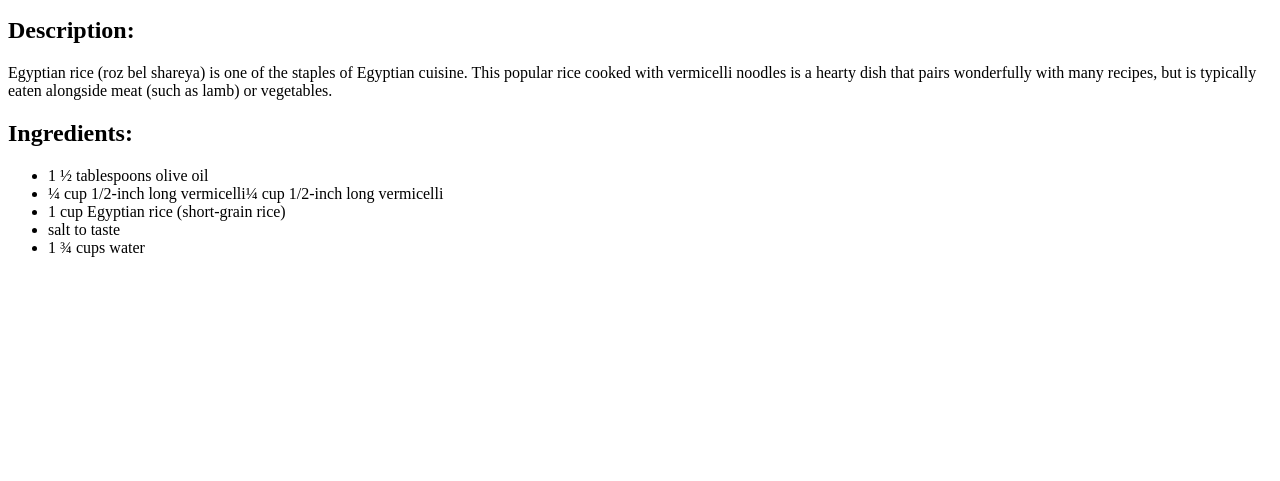
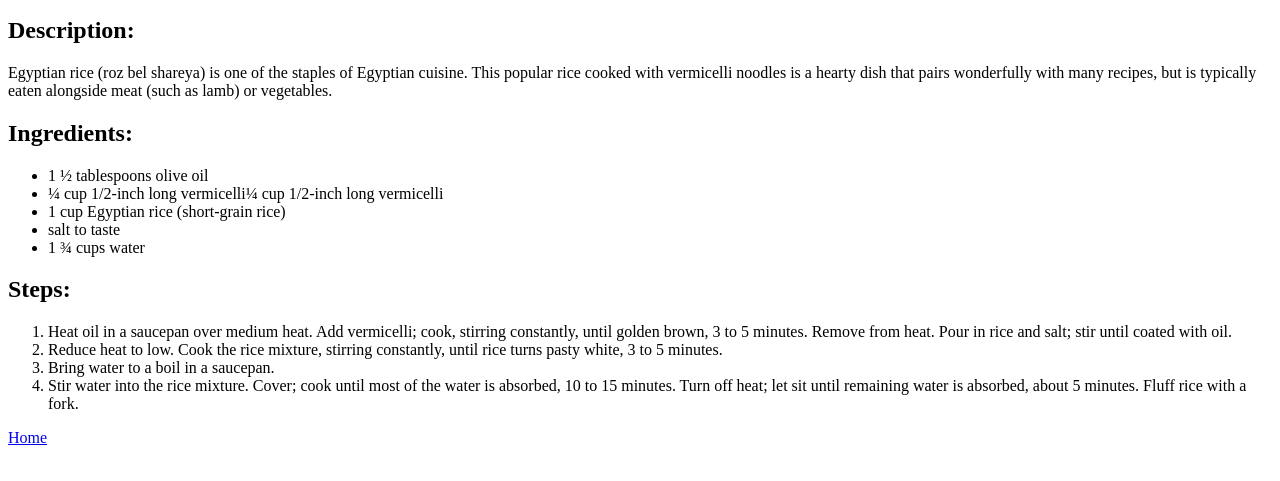
Before and after one commit to Blizarddd/odin-recipes, a plain HTML site: page recipes/rice.html in a window 1280 px wide. Shown: the part 101-582 px from the top of the page. Drawn offline with Linux system fonts and the light colour scheme.

Commit message:
Added steps to cook rice

```diff
--- a/recipes/rice.html
+++ b/recipes/rice.html
@@ -18,5 +18,13 @@
         <li>salt to taste</li>
         <li>1 ¾ cups water</li>
     </ul>
+    <h2>Steps:</h2>
+    <ol>
+        <li>Heat oil in a saucepan over medium heat. Add vermicelli; cook, stirring constantly, until golden brown, 3 to 5 minutes. Remove from heat. Pour in rice and salt; stir until coated with oil.</li>
+        <li>Reduce heat to low. Cook the rice mixture, stirring constantly, until rice turns pasty white, 3 to 5 minutes.</li>
+        <li>Bring water to a boil in a saucepan.</li>
+        <li>Stir water into the rice mixture. Cover; cook until most of the water is absorbed, 10 to 15 minutes. Turn off heat; let sit until remaining water is absorbed, about 5 minutes. Fluff rice with a fork.</li>
+    </ol>
+    <a href="../index.html">Home</a>
 </body>
 </html>
```
